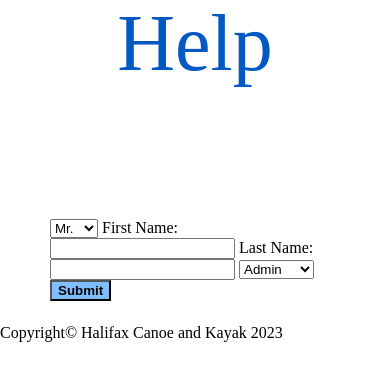
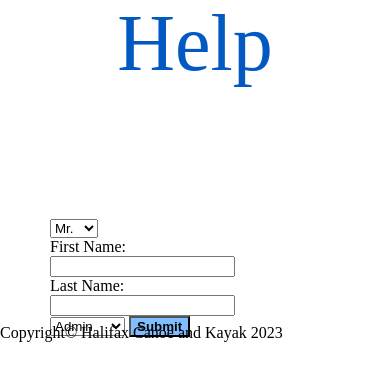
Before and after one commit to CalenderCat/WD-Project-2, a PHP site: page / in a window 390 px wide. Shown: the part 486-873 px from the top of the page. Before the commit the page ends 828 px from the top, so only its background shows below. Run offline with PHP 8.4, Linux system fonts and the light colour scheme; data that the repository does not hold is empty.

Commit message:
CSS changes

```diff
--- a/index.php
+++ b/index.php
@@ -30,10 +30,10 @@ if(count($_POST) > 0) {
                     <option>Mr.</option>
                     <option>Mrs.</option>
                 </select>
-                <label for="firstname">First Name:</label>
-                <input type="text" class="<?=$fnameError?>" id="firstname" name="firstname"/>
-                <label for="lastname">Last Name:</label>
-                <input type="text" class="<?=$lnameError?>" id="lastname" name="lastname"/>
+                <label class ="labels" for="firstname">First Name:</label>
+                <input type="text" class="fields <?=$fnameError?>" id="firstname" name="firstname"/>
+                <label class="labels" for="lastname">Last Name:</label>
+                <input type="text" class="fields <?=$lnameError?>" id="lastname" name="lastname"/>
                 <select name="job">
                     <option>Admin</option>
                     <option>Manager</option>
--- a/style2.css
+++ b/style2.css
@@ -203,4 +203,12 @@ a {
         font-size: 20px;
         width: 150px;
     }
+    .labels {
+        display:flex;
+        flex-direction:column;
+    }
+    .fields {
+        display:flex;
+        flex-direction:column;
+    }
 }
```
